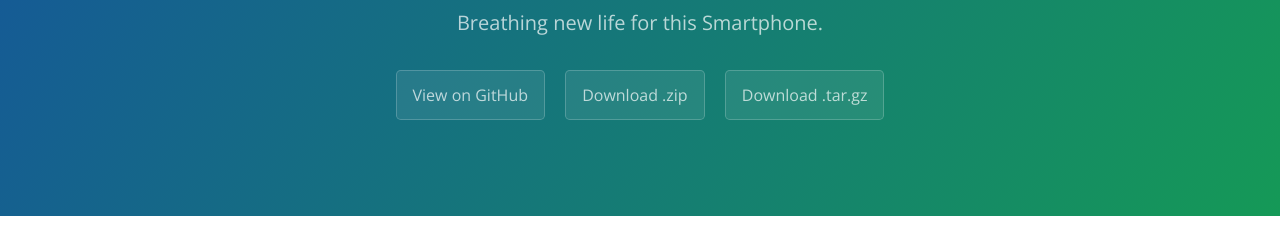
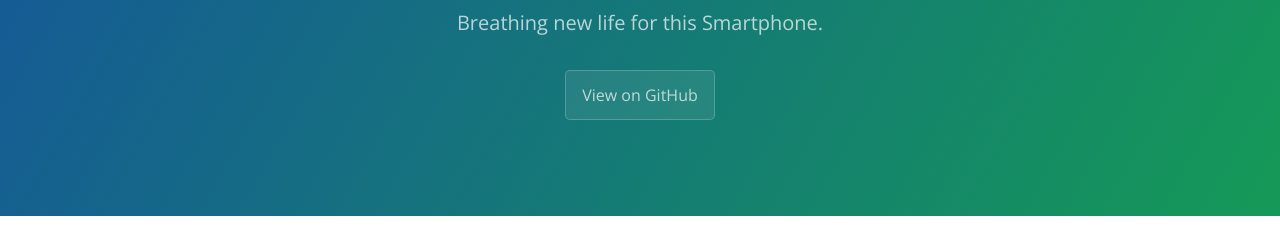
Before and after one commit to vagnerlandio/UMI-Zero-Phoenix, a plain HTML site: page index.html in a window 1280 px wide. Shown: the part 167-395 px from the top of the page. Drawn offline with nearby package versions, Linux system fonts and the light colour scheme.

Commit message:
Remove unnecessary links

```diff
--- a/index.html
+++ b/index.html
@@ -14,8 +14,6 @@
       <h1 class="project-name">UMI Zero Phoenix Project</h1>
       <h2 class="project-tagline">Breathing new life for this Smartphone.</h2>
       <a href="https://github.com/vagnerlandio/UMI-Zero-Phoenix-Project" class="btn">View on GitHub</a>
-      <a href="https://github.com/vagnerlandio/UMI-Zero-Phoenix-Project/zipball/master" class="btn">Download .zip</a>
-      <a href="https://github.com/vagnerlandio/UMI-Zero-Phoenix-Project/tarball/master" class="btn">Download .tar.gz</a>
     </section>
 
     <section class="main-content">
```
